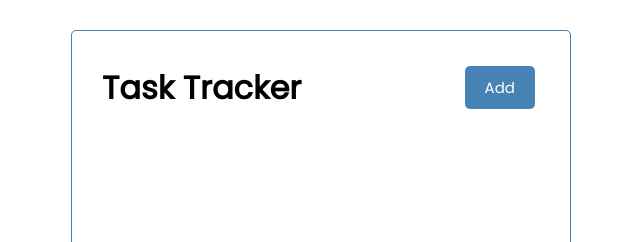
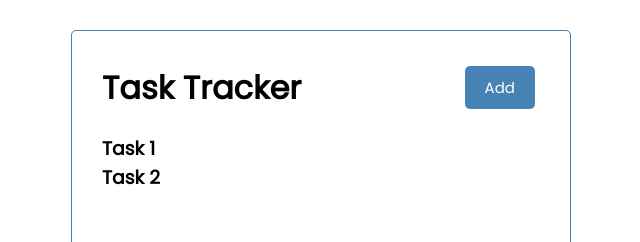
Before and after one commit to peter-michaleczky/react-task-tracker-ts, a React (Vite) app: page / in a window 1280 px wide. Shown: the top 242 px of the page, without its empty margins (319-959 px from the left). Built offline with nearby package versions, Linux system fonts and the light colour scheme.

Commit message:
add tasks list and global state

```diff
--- a/src/App.tsx
+++ b/src/App.tsx
@@ -1,12 +1,30 @@
 import './App.css'
 import {Header} from "./Header";
+import {useState} from "react";
+import {Task} from "./models";
+import Tasks from "./Tasks";
 
 const App = () => {
+    const [tasks, setTasks] = useState<Task[]>([
+        {
+            id: 1,
+            text: 'Task 1',
+            day: '2022-01-27',
+            reminder: false,
+        },
+        {
+            id: 2,
+            text: 'Task 2',
+            day: '2022-01-29',
+            reminder: true,
+        },
+    ]);
     const title = 'Task Tracker';
 
     return (
         <div className="container">
             <Header title={title}/>
+            <Tasks tasks={tasks}/>
         </div>
     )
 }
--- /dev/null
+++ b/src/Tasks.tsx
@@ -0,0 +1,13 @@
+import {Task} from "./models";
+
+const Tasks = ({tasks}: {tasks: Task[]}) => {
+    return (
+        <>
+            {tasks.map((task) => (
+                <h3 key={task.id}>{task.text}</h3>
+            ))}
+        </>
+    );
+}
+
+export default Tasks;
--- /dev/null
+++ b/src/models.tsx
@@ -0,0 +1,7 @@
+
+export interface Task {
+    id: number;
+    text: string;
+    day: string;
+    reminder: boolean;
+}
```
Also changed, not shown: 1 other file (tests, documents, lock files or other folders).
